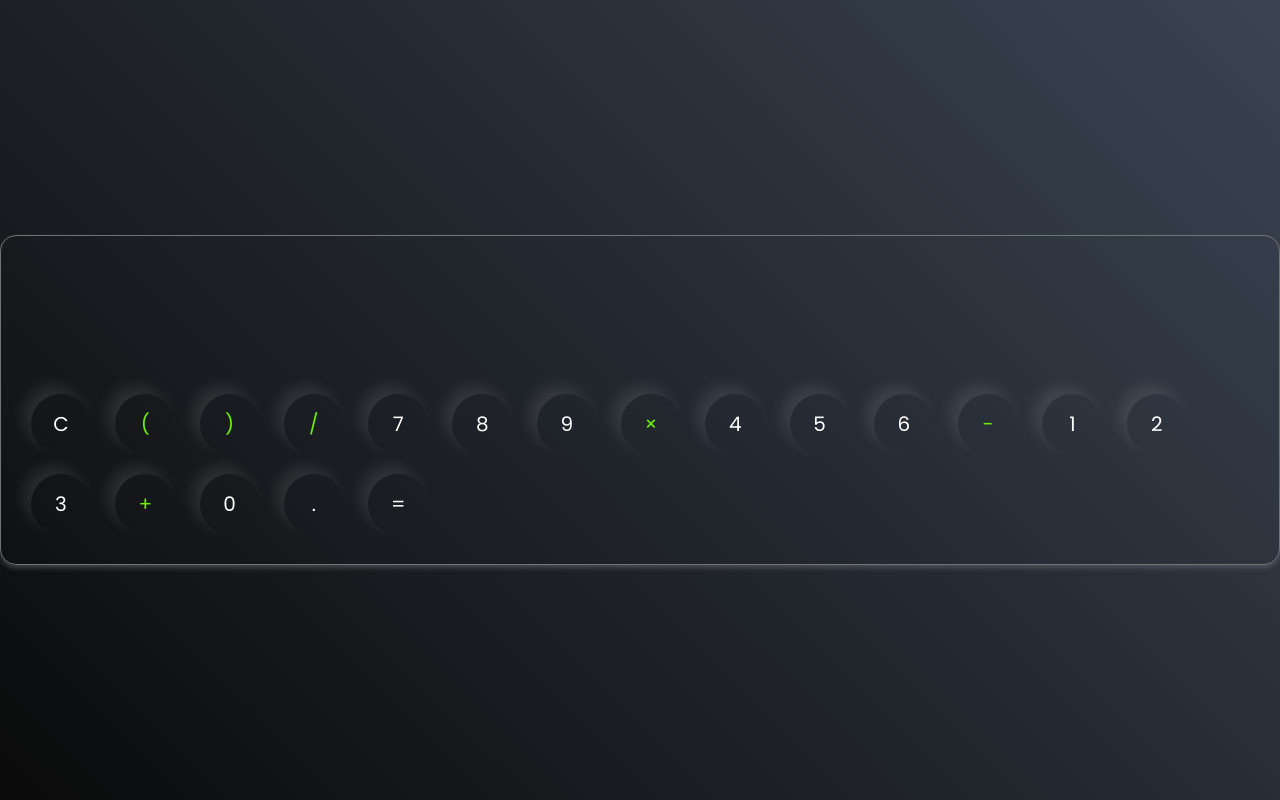
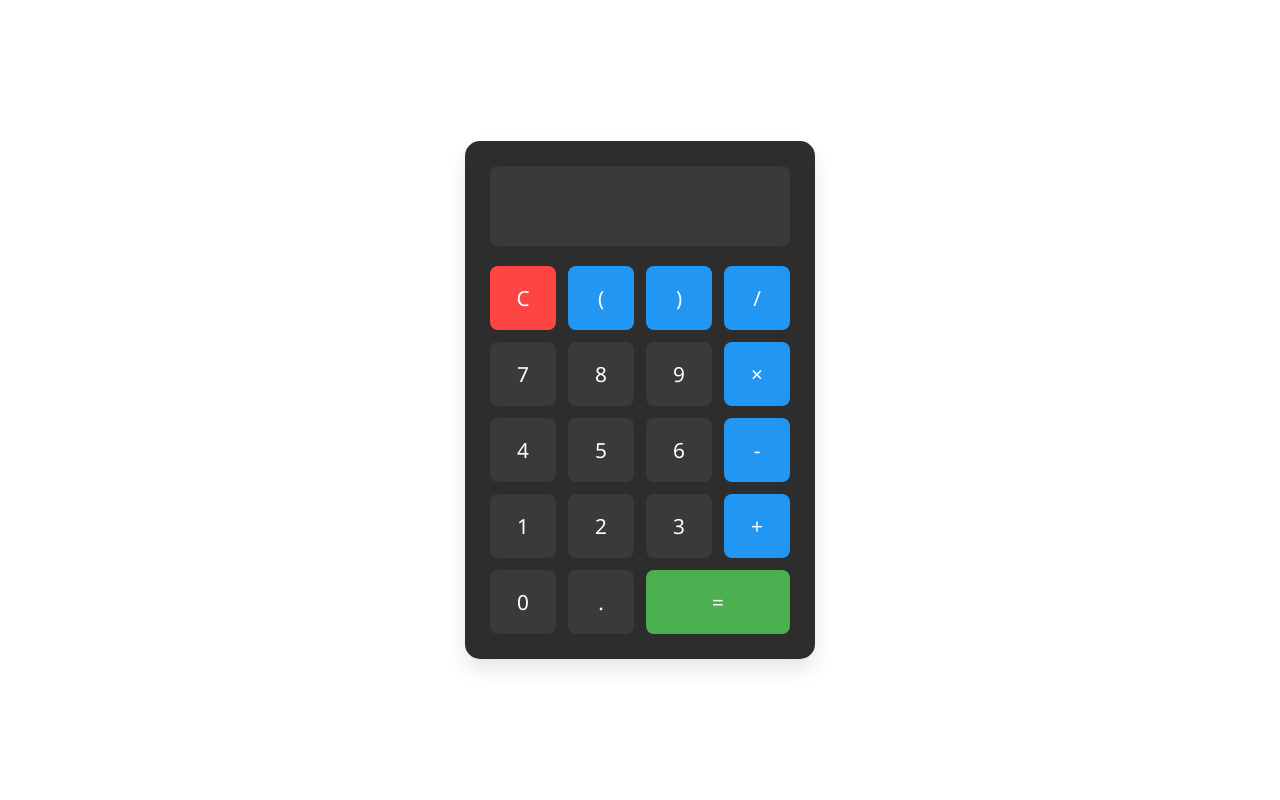
Before and after one commit to ashish7433/SmartCalc, a plain HTML site: page calculator/index.html in a window 1280 px wide. Drawn offline with Linux system fonts and the light colour scheme.

Commit message:
Update style.css

```diff
--- a/calculator/style.css
+++ b/calculator/style.css
@@ -1,61 +1,89 @@
-@import url('https://fonts.googleapis.com/css2?family=Poppins:ital,wght@0,100;0,200;0,300;0,400;0,500;0,600;0,700;0,800;0,900;1,100;1,200;1,300;1,400;1,500;1,600;1,700;1,800;1,900&display=swap');
-
-*{
+* {
     margin: 0;
     padding: 0;
     box-sizing: border-box;
-    font-family: "Poppins", serif;
+    font-family: 'Segoe UI', sans-serif;
 }
 
-body{
-    width: 100%;
-    height: 100vh;
+body {
     display: flex;
     justify-content: center;
     align-items: center;
-    background: linear-gradient(45deg, #0a0a0a,#3a4452);
-}
-.calculator{
-    border: 1px solid #717377;
-    border-radius: 16px;
-    padding: 20px;
-    background: transparent;
-    box-shadow: 0px 3px 5px rgb(113, 115, 119, 0.5);
+    min-height: 100vh;
+    background: #ffffff;
 }
 
-input{
-    width: 320px;
-    border: none;
-    padding: 24px;
-    margin: 10px;
-    background: transparent;
-    box-shadow: 0px 3px 18px rgbs(84, 84, 84, 0.1);
-    font-size:40px ;
-    text-align: right;
-    cursor: pointer;
+.calculator {
+    background: #2d2d2d;
+    padding: 25px;
+    border-radius: 15px;
+    box-shadow: 0 10px 20px rgba(0, 0, 0, 0.1);
+    width: 350px;
 }
 
-input::placeholder{
-    color: #fff;
+.display {
+    width: 100%;
+    height: 80px;
+    border: none;
+    background: #3a3a3a;
+    color: #ffffff;
+    text-align: right;
+    padding: 20px;
+    font-size: 2.5em;
+    margin-bottom: 20px;
+    border-radius: 8px;
+    font-weight: 300;
 }
 
-button{
-    width: 60px;
-    height: 60px;
-    margin: 10px;
-    border-radius: 50%;
-    border: none;
-    background: transparent;
-    color: #ffffff;
-    font-size: 20px;
-    box-shadow: -8px -8px 15px rgb(255, 255, 255, 0.1);
-    cursor: pointer;
+.buttons {
+    display: grid;
+    grid-template-columns: repeat(4, 1fr);
+    gap: 12px;
 }
 
-.eqlbtn{
-    background-color: #fb7c14;
+button {
+    padding: 18px;
+    border: none;
+    background: #3a3a3a;
+    color: #ffffff;
+    font-size: 1.3em;
+    cursor: pointer;
+    border-radius: 8px;
+    transition: all 0.2s ease;
 }
 
-.operator{
-    color: #6dee0a;
+button:hover {
+    background: #4a4a4a;
 }
+
+button:active {
+    transform: scale(0.95);
+    background: #2d2d2d;
+}
+
+.operator {
+    background: #2196F3;
+    color: white;
+}
+
+.operator:hover {
+    background: #1976D2;
+}
+
+.equals {
+    background: #4CAF50;
+    color: white;
+}
+
+.equals:hover {
+    background: #45a049;
+}
+
+.clear {
+    background: #ff4444;
+    color: white;
+}
+
+.clear:hover {
+    background: #cc0000;
+}
```
